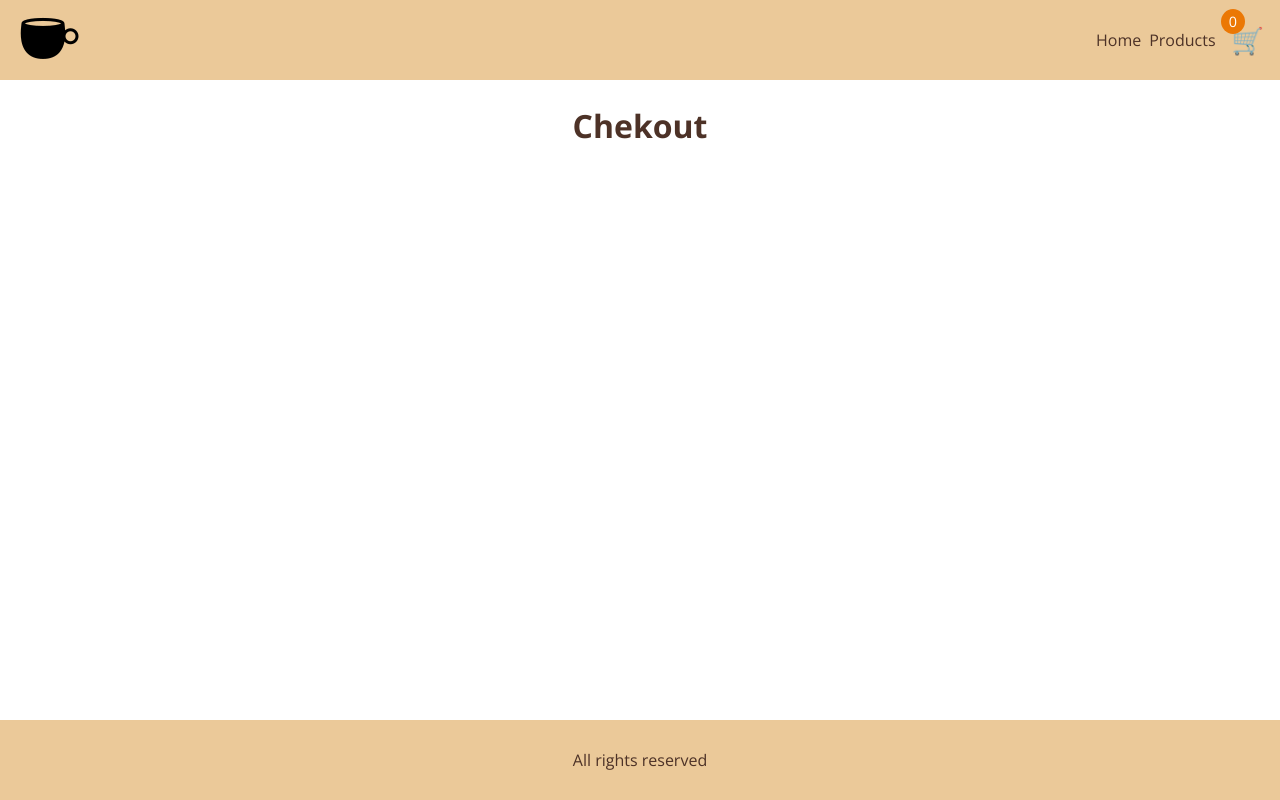
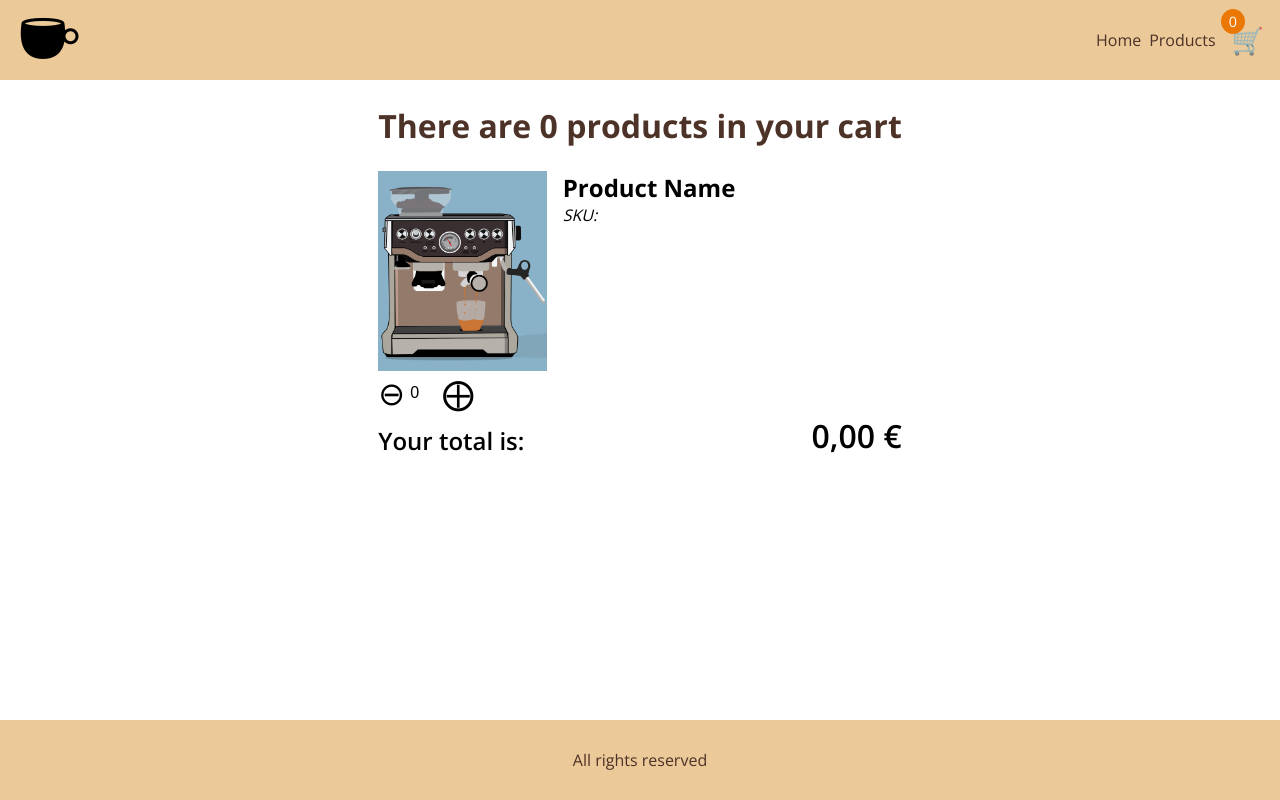
Before and after one commit to iwarra/first-tasks, a Vue app in the folder Vue/Lab20/composition-project/: page /checkout in a window 1280 px wide. Built offline with nearby package versions, Linux system fonts and the light colour scheme.

Commit message:
Daily progress

```diff
--- a/Vue/Lab20/composition-project/src/App.vue
+++ b/Vue/Lab20/composition-project/src/App.vue
@@ -1,5 +1,5 @@
 <template>
-  <TheHeader />
+  <TheHeader/>
   <div class="wrapper">
     <router-view/>
   </div>
@@ -9,11 +9,26 @@
 <script>
   import TheHeader from './components/TheHeader.vue';
   import TheFooter from './components/TheFooter.vue';
+  import { ref, provide } from 'vue'
+  import { countTotal } from '../src/controller/cart';
 
   export default {
     components: {
       TheHeader,
       TheFooter
+    },
+    setup() {
+      const cartTotal = ref(countTotal('inCart', 'qty'))
+
+      function setCartTotal(newCartQty) {
+        cartTotal.value = newCartQty
+      }
+
+      provide('cartTotal', {
+        cartTotal,
+        setCartTotal
+      })
+
     }
   }
 </script>
--- /dev/null
+++ b/Vue/Lab20/composition-project/src/components/ChangeQuantity.vue
@@ -0,0 +1,38 @@
+<template>
+  <div class="quantity-bar">
+    <span>&#8854;</span>
+    <input type="text" placeholder="{{productTotal}}" v-model="productTotal">
+    <span>&#10753;</span>
+  </div>
+</template>
+
+<script>
+import { inject } from 'vue';
+
+export default {
+  setup () {
+  const { cartTotal: productTotal } = inject("cartTotal")
+
+    return { productTotal }
+  }
+}
+</script>
+
+<style scoped>
+  input {
+    border: none;
+    width: 1rem;
+    font-size: 1rem
+  }
+
+  span {
+    width: 1rem;
+    font-size: 2rem;
+  }
+  .quantity-bar {
+    display: flex;
+    gap: 1em;
+    justify-content: start;
+    align-items: center;
+  }
+</style>
--- /dev/null
+++ b/Vue/Lab20/composition-project/src/components/CheckoutCard.vue
@@ -0,0 +1,74 @@
+<template>
+  <div>
+    <h1 v-if="productTotal == 1" >There is {{ productTotal }} product in your cart</h1>
+    <h1 v-else>There are {{ productTotal }} products in your cart</h1>
+    <div class="parent"> <!-- loop thru all products in the cart? -->
+      <img src="../../public/coffee-machine.png" alt="coffee machine">
+      <div class="product-info">
+        <h2>Product Name</h2>
+        <em class="sku">SKU: {{ sku }}</em>
+      </div>
+    </div>
+    <ChangeQuantity />
+    <div class="total">
+      <span class="total-text">Your total is: </span>
+      <span class="total-number">{{priceTotalFormated}} </span>
+    </div>
+  </div>
+</template>
+
+<script>
+import { countTotal } from '../controller/cart';
+import { getAll, add, remove } from '../controller/storage'
+import { inject } from 'vue';
+import ChangeQuantity from '../components/ChangeQuantity.vue'
+import products from '../data/products.json'
+
+  export default {
+    components: { ChangeQuantity },
+    setup() {
+      //get data from database
+      let allInfo = getAll('inCart')
+      console.log(allInfo)
+
+      const { cartTotal: productTotal } = inject("cartTotal")
+      const priceTotal = countTotal('inCart', 'price')
+
+      const priceTotalFormated = new Intl.NumberFormat('de-DE', {style: 'currency' , currency: 'EUR'}).format(priceTotal)
+
+      return { priceTotal, productTotal, getAll, add, remove, priceTotalFormated}
+    }
+  }
+
+</script>
+
+<style scoped>
+.parent {
+  display: flex;
+  flex-direction: row;
+  gap: 1em;
+}
+
+.product-info {
+  display: flex;
+  flex-direction: column;
+}
+
+img {
+  height: 200px;
+}
+  .total {
+    display: flex;
+    font-weight: 600;
+    justify-content: space-between;
+    align-items: end;
+  }
+
+  .total-text{
+    font-size: 1.5rem;
+  }
+
+  .total-number{
+    font-size: 2rem;
+  }
+</style>
--- a/Vue/Lab20/composition-project/src/components/ProductInfo.vue
+++ b/Vue/Lab20/composition-project/src/components/ProductCard.vue
@@ -4,15 +4,17 @@
     <h2>{{ productName }}</h2>
     <em class="sku">SKU: {{ sku }}</em>
   </div>
-  <span>Stock: {{ Stock }}</span>
+  <span v-if="Stock > 0 ">Stock: {{ Stock }}</span>
+  <span v-else class="stock">Out of stock</span>
   <div class="buy">
-    <span class="price">{{ price }} €</span>
-    <span @click="addToCart(sku, qty, price)" class="cart-btn">Add to cart &#128722;</span>
+  <span class="price">{{ priceFormated }}</span>
+  <button v-if="Stock > 0" @click="addToCartClicked()" class="cart-btn">Add to cart &#128722;</button>
   </div>
 </template>
 
 <script>
-import { addToCart } from '../controller/cart.js'
+import { addToCart, countTotal } from '../controller/cart.js'
+import { inject } from 'vue';
 
   export default {
     name: 'ProductInfo',
@@ -20,8 +22,15 @@ import { addToCart } from '../controller/cart.js'
     setup(props) {
       const { Producer: producer, SKU: sku, EUR: price, Stock } = props.product
       const productName = props.product['Name of product']
+      const priceFormated = new Intl.NumberFormat('de-DE', {style: 'currency' , currency: 'EUR'}).format(price)
 
-      return { producer, sku, price, productName, Stock, addToCart }
+      const { setCartTotal } = inject("cartTotal")
+      function addToCartClicked() {
+        addToCart(sku, price)
+        setCartTotal(countTotal('inCart', 'qty'))
+      }
+
+      return { producer, sku, price, productName, Stock, addToCartClicked, priceFormated}
     }
   }
 </script>
@@ -51,6 +60,13 @@ import { addToCart } from '../controller/cart.js'
     border-radius: 5px;
     cursor: pointer;
     background-color: rgb(252, 251, 251);
+    font-size: 1rem;
+    transition: 2s;
+  }
+
+  .cart-btn:hover {
+    background-color: rgb(215, 211, 211);
+    transition: 2s;
   }
 
   .price {
@@ -63,4 +79,9 @@ import { addToCart } from '../controller/cart.js'
     color: gray;
     font-size: .9rem;
   }
+
+  .stock {
+    font-weight: 600;
+    color: gray;
+  }
 </style>
--- a/Vue/Lab20/composition-project/src/components/TheProduct.vue
+++ b/Vue/Lab20/composition-project/src/components/SingleProduct.vue
@@ -8,9 +8,9 @@
           <h2>{{ productName }}</h2>
           <span>Stock: {{ Stock }}</span>
           <p>Lorem ipsum, dolor sit amet consectetur adipisicing elit. Quod tempora alias rerum ad laborum! Distinctio eveniet neque, doloribus dicta numquam dolor consequatur, vitae, iure repudiandae eos inventore ratione nulla repellendus.</p>
-          <div class="call-to-action">
-            <span class="price">Price: {{ price }} €</span>
-            <button class="cart-btn">Add to cart &#128722;</button>
+          <div class="call-to-action" >
+            <span class="price">Price: {{ priceFormated }}</span>
+            <button class="cart-btn" v-if="Stock > 0" @click="addToCartClicked()">Add to cart &#128722;</button>
           </div>
         </div>
     </div>
@@ -18,14 +18,24 @@
 </template>
 
 <script>
+import { addToCart, countTotal } from '../controller/cart.js';
+import { inject } from 'vue';
+
 export default {
   props: [ 'product' ],
   setup(props) {
     let { Producer: producer, SKU: sku, EUR: price, Stock } = props.product
+    producer = producer.toUpperCase()
     const productName = props.product['Name of product']
-    producer = producer.toUpperCase()
+    const priceFormated = new Intl.NumberFormat('de-DE', {style: 'currency' , currency: 'EUR'}).format(price)
 
-    return { producer, sku, price, productName, Stock }
+    const { setCartTotal } = inject("cartTotal")
+    function addToCartClicked() {
+      addToCart(sku, price)
+      setCartTotal(countTotal('inCart', 'qty'))
+    }
+
+    return { producer, sku, price, productName, Stock, priceFormated, addToCartClicked }
   }
 }
 </script>
--- a/Vue/Lab20/composition-project/src/components/TheHeader.vue
+++ b/Vue/Lab20/composition-project/src/components/TheHeader.vue
@@ -7,24 +7,21 @@
       <router-link to="/" class="link">Home</router-link>
       <router-link to="/products" class="link">Products</router-link>
       <router-link to="/checkout" class="cart">
-        <span class="qty">{{ totalQty }}</span>
+        <span class="qty">{{ cartTotal }}</span>
         <span class="icon">&#128722;</span>
-        <!-- <span class="text">{{ totalPrice }} €</span> -->
       </router-link>
     </nav>
   </header>
 </template>
 
 <script>
-  import { countTotal } from '../controller/cart';
+import { inject } from 'vue'
 
   export default {
     name: 'TheHeader',
     setup() {
-      //need to make reactive
-      let totalQty = countTotal('inCart', 'qty');
-
-      return { totalQty }
+      const { cartTotal } = inject("cartTotal")
+      return { cartTotal }
     }
   }
 </script>
--- a/Vue/Lab20/composition-project/src/controller/cart.js
+++ b/Vue/Lab20/composition-project/src/controller/cart.js
@@ -8,11 +8,12 @@ function createProductObj(sku, qty, price) {
   }
 }
 
-function addToCart(sku, qty = 1, price) {
+function addToCart(sku, price, qty = 1) {
   if (inArchive('inCart', 'sku', sku)) {
     const item = getItem('inCart', 'sku', sku)
     qty += item.qty
-    // need to explain why this exists
+    price += item.price
+    // Created a new product from the existing one in archive. Uppdated price and quantity and removing the old one before the new one is added to storage
     remove('inCart', 'sku', sku)
   }
   add('inCart', createProductObj(sku, qty, price))
@@ -20,10 +21,9 @@ function addToCart(sku, qty = 1, price) {
 
 function countTotal(storageItem, key) {
   let allProducts = getAll(storageItem)
-  let total = allProducts.reduce((previous, current) => {
+  return allProducts.reduce((previous, current) => {
     return previous + current[key]
   }, 0)
-   return key === 'price' ? total.toFixed(2) : total;
 }
 
 
--- a/Vue/Lab20/composition-project/src/data/products.json
+++ b/Vue/Lab20/composition-project/src/data/products.json
@@ -1,15 +1,4 @@
 [
-  {
-    "Producer": "Adler",
-    "Name of product": "Adler AD 443 Blade grinder Silver 150 W",
-    "EUR": 10.63,
-    "SKU": "AGDADLMLY0001",
-    "Stock": 0,
-    "Incoming stock": 0,
-    "EAN": "5,90144E+12",
-    "MainCategoryTree": "Home Appliances",
-    "SubCategoryTree": "Coffee grinders"
-  },
   {
     "Producer": "Adler",
     "Name of product": "Camry CR 4443 coffee grinder Burr grinder Black Silver",
--- a/Vue/Lab20/composition-project/src/main.js
+++ b/Vue/Lab20/composition-project/src/main.js
@@ -2,4 +2,7 @@ import { createApp } from 'vue'
 import App from './App.vue'
 import router from './router'
 
-createApp(App).use(router).mount('#app')
+const app = createApp(App)
+app.config.unwrapInjectedRef = true;
+app.use(router)
+app.mount('#app')
--- a/Vue/Lab20/composition-project/src/views/CheckoutView.vue
+++ b/Vue/Lab20/composition-project/src/views/CheckoutView.vue
@@ -1,11 +1,18 @@
 <template>
   <div>
-    <h1>Chekout</h1>
+    <CheckoutCard />
   </div>
 </template>
 
-<script setup>
+<script>
+import CheckoutCard from '../components/CheckoutCard.vue'
+  export default {
+    components:  { CheckoutCard } ,
+    setup() {
 
+      return { }
+    }
+  }
 </script>
 
 <style scoped>
--- a/Vue/Lab20/composition-project/src/views/ProductsView.vue
+++ b/Vue/Lab20/composition-project/src/views/ProductsView.vue
@@ -2,23 +2,25 @@
   <div>
     <h1>Our coffee universe </h1>
     <div class="container">
-      <div class="card" v-for="product in products" @click="openProductPage(product.SKU)">
-        <ProductInfo :product="product"/>
+      <div class="card" v-for="product in products"
+      @click="openProductPage($event, product.SKU)">
+        <ProductCard :product="product"/>
       </div>
     </div>
   </div>
 </template>
 
 <script>
-import ProductInfo from '@/components/ProductInfo.vue';
+import ProductCard from '@/components/ProductCard.vue';
 import products from '../data/products.json'
 import { useRouter } from 'vue-router';
 
 export default {
-  components: { ProductInfo },
+  components: { ProductCard },
   setup() {
     const router = useRouter();
-    function openProductPage(productSKU) {
+    function openProductPage(event, productSKU) {
+      if (event.target.localName === 'button') return
       router.push({ name: 'product', params: { sku: productSKU } })
     }
 
--- a/Vue/Lab20/composition-project/src/views/SingleProductView.vue
+++ b/Vue/Lab20/composition-project/src/views/SingleProductView.vue
@@ -1,14 +1,14 @@
 <template>
-  <TheProduct :product="product"/>
+  <SingleProduct :product="product"/>
 </template>
 
 <script>
-  import TheProduct from '@/components/TheProduct.vue';
+  import SingleProduct from '@/components/SingleProduct.vue';
   import { useRoute } from 'vue-router';
   import products from '../data/products.json';
 
   export default {
-    components: { TheProduct },
+    components: { SingleProduct },
     setup() {
       const route = useRoute()
       const routeSku = route.params.sku
```
